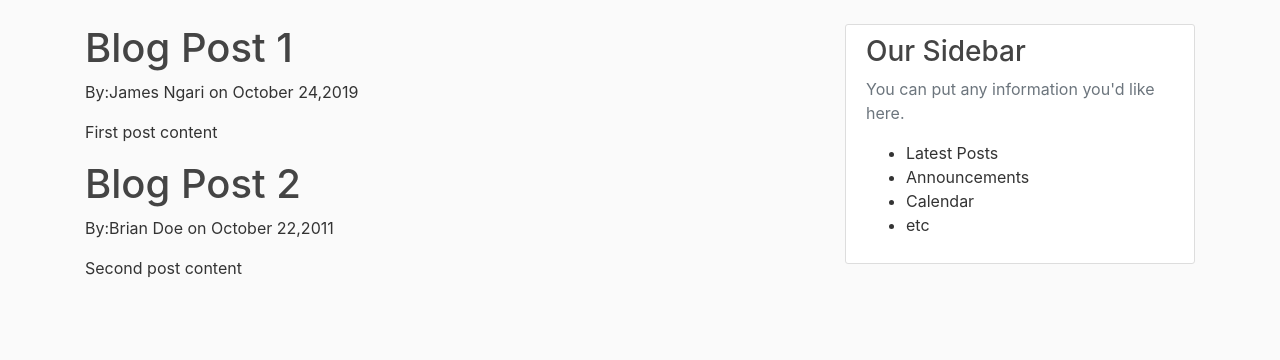
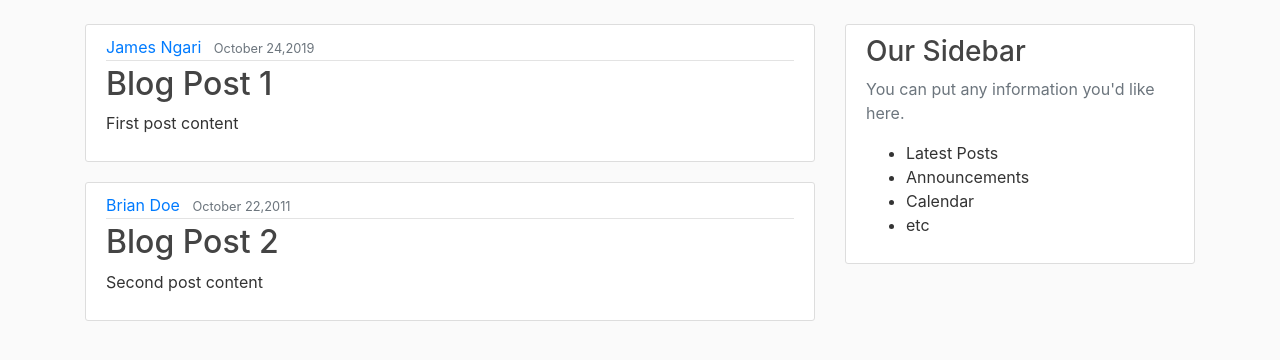
Before and after one commit to Jay-68/personal-blog, a Flask app: page / in a window 1280 px wide. Shown: the part 56-416 px from the top of the page. Run offline with Flask 2, Linux system fonts and the light colour scheme; some libraries are stand-ins or nearby versions.

Commit message:
add content to the home section template

```diff
--- a/templates/home.html
+++ b/templates/home.html
@@ -1,8 +1,15 @@
 {% extends 'layout.html' %}
-  {% block content %}
+{% block content %}
   {% for post in posts %}
-    <h1>{{ post.title }}</h1>
-    <p>By:{{ post.author }} on {{ post.date_posted }}</p>
-    <p>{{ post.content }}</p>
+    <article class="media content-section">
+      <div class="media-body">
+        <div class="article-metadata">
+          <a href="#" class="mr-2">{{ post.author }}</a>
+          <small class="text-muted">{{ post.date_posted }}</small>
+        </div>
+        <h2><a href="#" class="article-title">{{ post.title }}</a></h2>
+        <p class="article-content">{{ post.content }}</p>
+      </div>
+    </article>
   {% endfor %}
 {% endblock content %}
```
